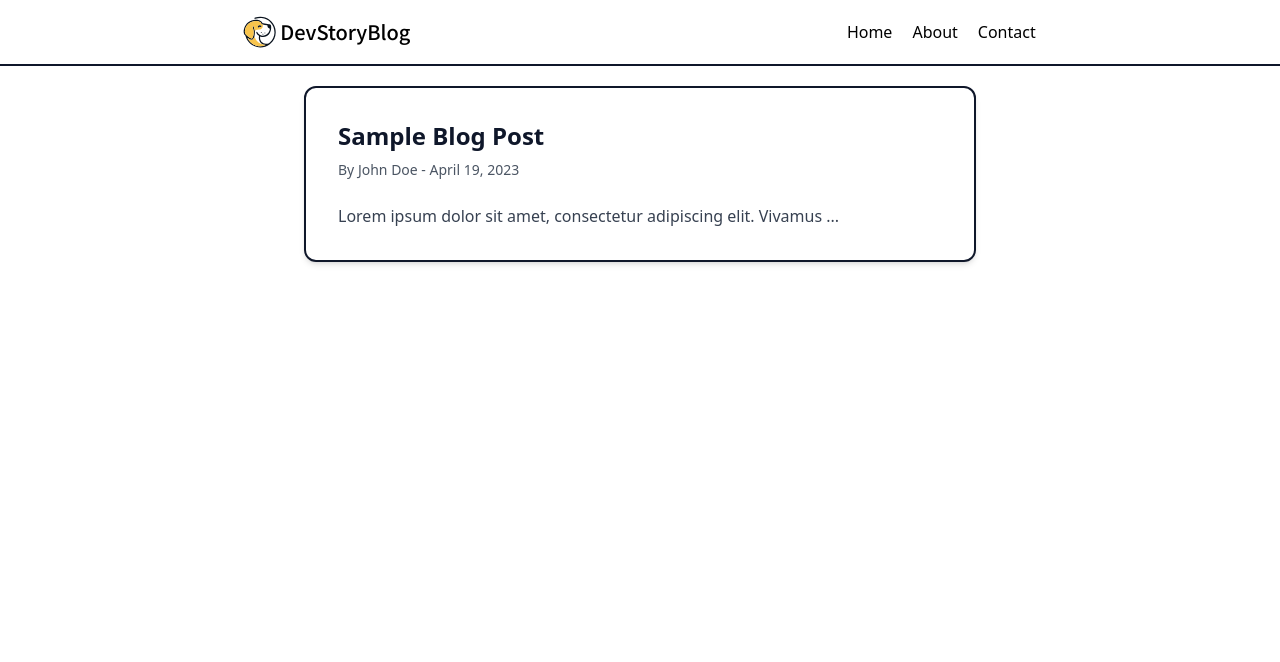
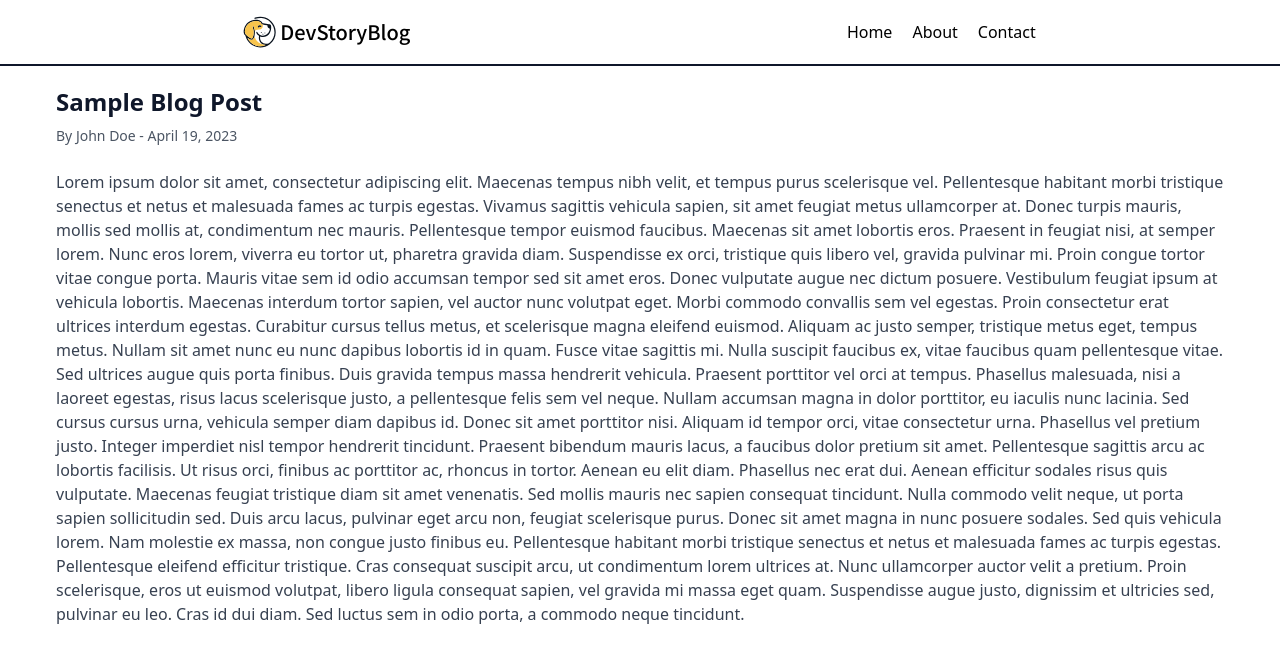
Before and after one commit to DoyunH/DevStoryBlog, a React (Create React App) app: page /post/1 in a window 1280 px wide. Shown: the top 662 px of the page. Built offline with nearby package versions, Linux system fonts and the light colour scheme.

Commit message:
fix : PostContent divide and margin control + add nav bar on click

```diff
--- a/src/App.tsx
+++ b/src/App.tsx
@@ -1,8 +1,9 @@
 import logo from "./logo.svg";
 import { BrowserRouter as Router, Routes, Route, Link } from "react-router-dom";
 import Home from "./components/Home";
-import BlogPost from "./components/BlogPost";
+import BlogPost from "./components/PostItem";
 import { useState } from "react";
+import PostContent from "./components/PostContent";
 
 function App() {
   const [menuOn, setMenuOn] = useState(false);
@@ -37,17 +38,23 @@ function App() {
           </ul>
         </div>
       </nav>
-      <div className="mt-5 mx-10">
+      <div className="mt-5 mx-5 md:mx-10 lg:mx-14">
         {menuOn && (
           <ul className="absolute flex flex-col items-center left-1/2 -translate-x-1/2 bg-white shadow-2xl w-screen border-black border-b-2 pb-5">
             <li className="inline-block mr-5">
-              <Link to="/DevStoryBlog">Home</Link>
+              <Link to="/DevStoryBlog" onClick={toggleMenu}>
+                Home
+              </Link>
             </li>
             <li className="inline-block mr-5">
-              <Link to="/DevStoryBlog">About</Link>
+              <Link to="/DevStoryBlog" onClick={toggleMenu}>
+                About
+              </Link>
             </li>
             <li className="inline-block mr-5">
-              <Link to="/DevStoryBlog">Contact</Link>
+              <Link to="/DevStoryBlog" onClick={toggleMenu}>
+                Contact
+              </Link>
             </li>
           </ul>
         )}
@@ -56,9 +63,15 @@ function App() {
           <Route
             path="/post/:postID"
             element={
-              <BlogPost
+              <PostContent
                 title="Sample Blog Post"
-                content="Lorem ipsum dolor sit amet, consectetur adipiscing elit. Vivamus ..."
+                content="Lorem ipsum dolor sit amet, consectetur adipiscing elit. Maecenas tempus nibh velit, et tempus purus scelerisque vel. Pellentesque habitant morbi tristique senectus et netus et malesuada fames ac turpis egestas. Vivamus sagittis vehicula sapien, sit amet feugiat metus ullamcorper at. Donec turpis mauris, mollis sed mollis at, condimentum nec mauris. Pellentesque tempor euismod faucibus. Maecenas sit amet lobortis eros. Praesent in feugiat nisi, at semper lorem. Nunc eros lorem, viverra eu tortor ut, pharetra gravida diam. Suspendisse ex orci, tristique quis libero vel, gravida pulvinar mi. Proin congue tortor vitae congue porta. Mauris vitae sem id odio accumsan tempor sed sit amet eros. Donec vulputate augue nec dictum posuere. Vestibulum feugiat ipsum at vehicula lobortis. Maecenas interdum tortor sapien, vel auctor nunc volutpat eget. Morbi commodo convallis sem vel egestas. Proin consectetur erat ultrices interdum egestas.
+
+Curabitur cursus tellus metus, et scelerisque magna eleifend euismod. Aliquam ac justo semper, tristique metus eget, tempus metus. Nullam sit amet nunc eu nunc dapibus lobortis id in quam. Fusce vitae sagittis mi. Nulla suscipit faucibus ex, vitae faucibus quam pellentesque vitae. Sed ultrices augue quis porta finibus. Duis gravida tempus massa hendrerit vehicula. Praesent porttitor vel orci at tempus. Phasellus malesuada, nisi a laoreet egestas, risus lacus scelerisque justo, a pellentesque felis sem vel neque. Nullam accumsan magna in dolor porttitor, eu iaculis nunc lacinia. Sed cursus cursus urna, vehicula semper diam dapibus id. Donec sit amet porttitor nisi.
+
+Aliquam id tempor orci, vitae consectetur urna. Phasellus vel pretium justo. Integer imperdiet nisl tempor hendrerit tincidunt. Praesent bibendum mauris lacus, a faucibus dolor pretium sit amet. Pellentesque sagittis arcu ac lobortis facilisis. Ut risus orci, finibus ac porttitor ac, rhoncus in tortor. Aenean eu elit diam. Phasellus nec erat dui. Aenean efficitur sodales risus quis vulputate. Maecenas feugiat tristique diam sit amet venenatis. Sed mollis mauris nec sapien consequat tincidunt. Nulla commodo velit neque, ut porta sapien sollicitudin sed. Duis arcu lacus, pulvinar eget arcu non, feugiat scelerisque purus. Donec sit amet magna in nunc posuere sodales.
+
+Sed quis vehicula lorem. Nam molestie ex massa, non congue justo finibus eu. Pellentesque habitant morbi tristique senectus et netus et malesuada fames ac turpis egestas. Pellentesque eleifend efficitur tristique. Cras consequat suscipit arcu, ut condimentum lorem ultrices at. Nunc ullamcorper auctor velit a pretium. Proin scelerisque, eros ut euismod volutpat, libero ligula consequat sapien, vel gravida mi massa eget quam. Suspendisse augue justo, dignissim et ultricies sed, pulvinar eu leo. Cras id dui diam. Sed luctus sem in odio porta, a commodo neque tincidunt."
                 author="John Doe"
                 date="April 19, 2023"
               />
--- a/src/components/Home.tsx
+++ b/src/components/Home.tsx
@@ -1,6 +1,6 @@
 import React from "react";
 import { Link } from "react-router-dom";
-import BlogPost from "./BlogPost";
+import BlogPost from "./PostItem";
 
 const Home = () => {
   return (
@@ -9,7 +9,6 @@ const Home = () => {
         <Link to="/post/1">
           <BlogPost
             title="¿Qué es DataDog?"
-            content="Lorem ipsum dolor sit amet, consectetur adipiscing elit. Vivamus ..."
             author="John Doe"
             date="April 19, 2023"
           />
@@ -19,7 +18,6 @@ const Home = () => {
         <Link to="/post/2">
           <BlogPost
             title="¿Qué es DataDog?"
-            content="Lorem ipsum dolor sit amet, consectetur adipiscing elit. Vivamus ..."
             author="John Doe"
             date="April 19, 2023"
           />
@@ -29,7 +27,6 @@ const Home = () => {
         <Link to="/post/3">
           <BlogPost
             title="¿Qué es DataDog?"
-            content="Lorem ipsum dolor sit amet, consectetur adipiscing elit. Vivamus ..."
             author="John Doe"
             date="April 19, 2023"
           />
--- a/src/components/BlogPost.tsx
+++ b/src/components/PostContent.tsx
@@ -14,9 +14,7 @@ const BlogPost: React.FC<BlogPostProps> = ({
   date,
 }) => {
   return (
-    <div
-      className={`max-w-2xl mx-auto  rounded-xl shadow-md text-slate-900 border-slate-900 border-2 overflow-hidden p-8 transition ease-in-out delay-100  hover:-translate-y-0 hover:bg-white hover:shadow-xl duration-300`}
-    >
+    <div className="mx-auto text-slate-900">
       <h2 className="text-2xl font-bold mb-2">{title}</h2>
       <p className="text-gray-600 text-sm mb-6">
         By {author} - {date}
--- /dev/null
+++ b/src/components/PostItem.tsx
@@ -0,0 +1,21 @@
+import React from "react";
+
+interface PostItemProps {
+  title: string;
+  author: string;
+  date: string;
+}
+
+const BlogPost: React.FC<PostItemProps> = ({ title, author, date }) => {
+  return (
+    <div className="max-w-2xl mx-auto  rounded-xl shadow-md text-slate-900 border-slate-900 border-2 overflow-hidden p-8 transition ease-in-out delay-100  hover:-translate-y-0 hover:bg-white hover:shadow-xl duration-300">
+      <h2 className="text-2xl font-bold mb-2">{title}</h2>
+      <p className="text-gray-600 text-sm">
+        By {author} - {date}
+      </p>
+      {/* <p className="text-base text-gray-700">{content}</p> */}
+    </div>
+  );
+};
+
+export default BlogPost;
```
